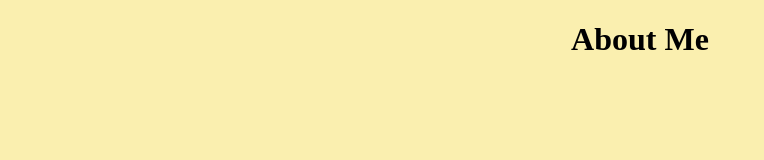
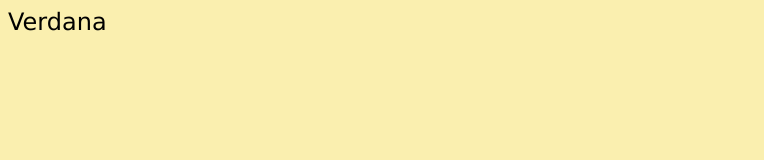
Before and after one commit to 123saaa/123saaa.github.io, a plain HTML site: page index.html in a window 1280 px wide. Shown: the whole page, without its empty margins (0-764 px from the left). Drawn offline with Linux system fonts and the light colour scheme.

Commit message:
Update index.html

```diff
--- a/index.html
+++ b/index.html
@@ -1,8 +1,6 @@
 <!DOCTYPE html>
 <html>
   <body style="background-color:#FAEFAF;">
-<h1 style="text-align:center;">
-  About Me
-</h1>
+<font face = "Verdana" size = "5",style="text-align:center;">Verdana</font>
   </body>
 </html>
```
